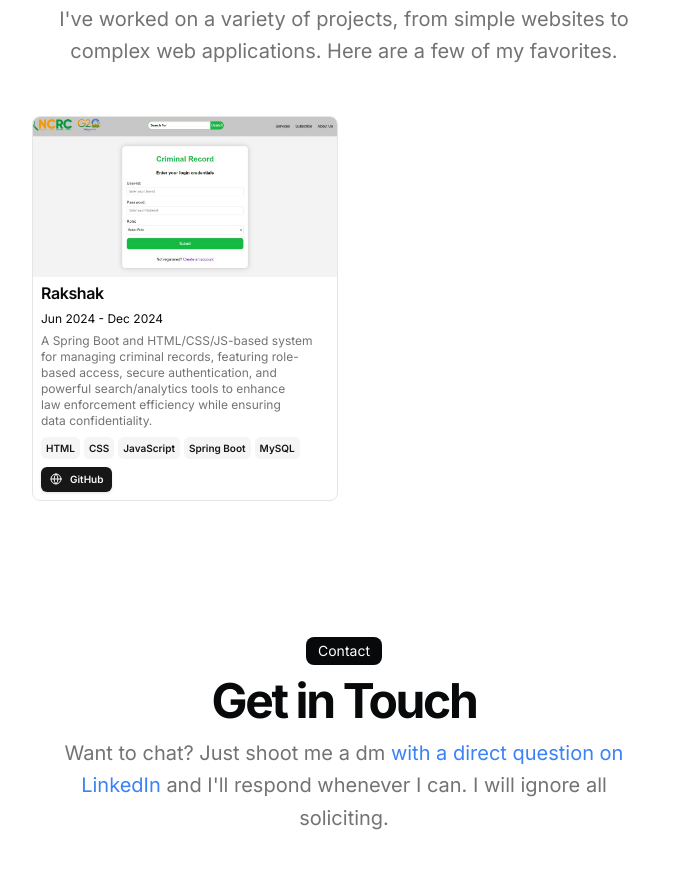
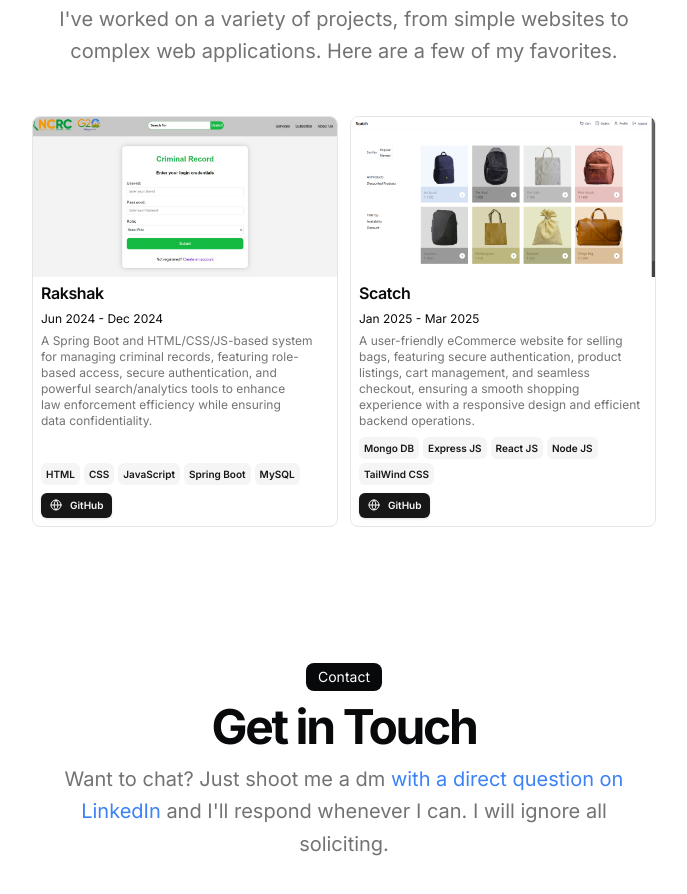
Before and after one commit to pratik6266/Portfolio, a Next.js app: page / in a window 1280 px wide. Shown: the part 1589-2483 px from the top of the page, without its empty margins (296-983 px from the left). Built offline with nearby package versions, Linux system fonts and the light colour scheme.

Commit message:
add Scatch project to resume with details and image

```diff
--- a/src/data/resume.tsx
+++ b/src/data/resume.tsx
@@ -146,6 +146,31 @@ export const DATA = {
       image: "/rakshak.jpg",
       video:
         "",
+    },
+    {
+      title: "Scatch",
+      href: "#",
+      dates: "Jan 2025 - Mar 2025",
+      active: false,
+      description:
+        "A user-friendly eCommerce website for selling bags, featuring secure authentication, product listings, cart management, and seamless checkout, ensuring a smooth shopping experience with a responsive design and efficient backend operations.",
+      technologies: [
+        "Mongo DB",
+        "Express JS",
+        "React JS",
+        "Node JS",
+        "TailWind CSS",
+      ],
+      links: [
+        {
+          type: "GitHub",
+          href: "https://github.com/pratik6266/Ecommerce",
+          icon: <Icons.globe className="size-3" />,
+        },
+      ],
+      image: "/scatch.png",
+      video:
+        "",
     }
   ],
 
```
Also changed, not shown: public/scatch.png (added).
